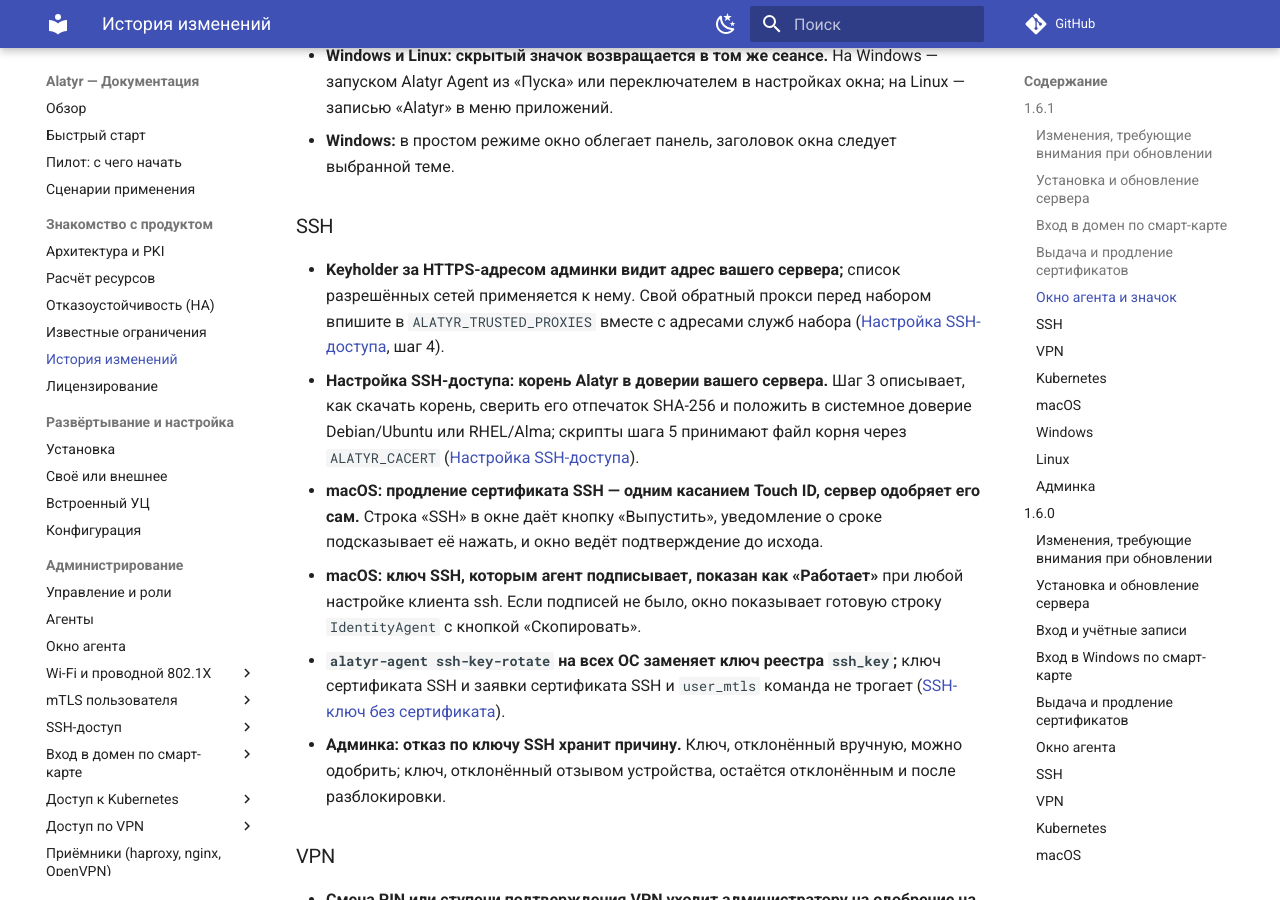
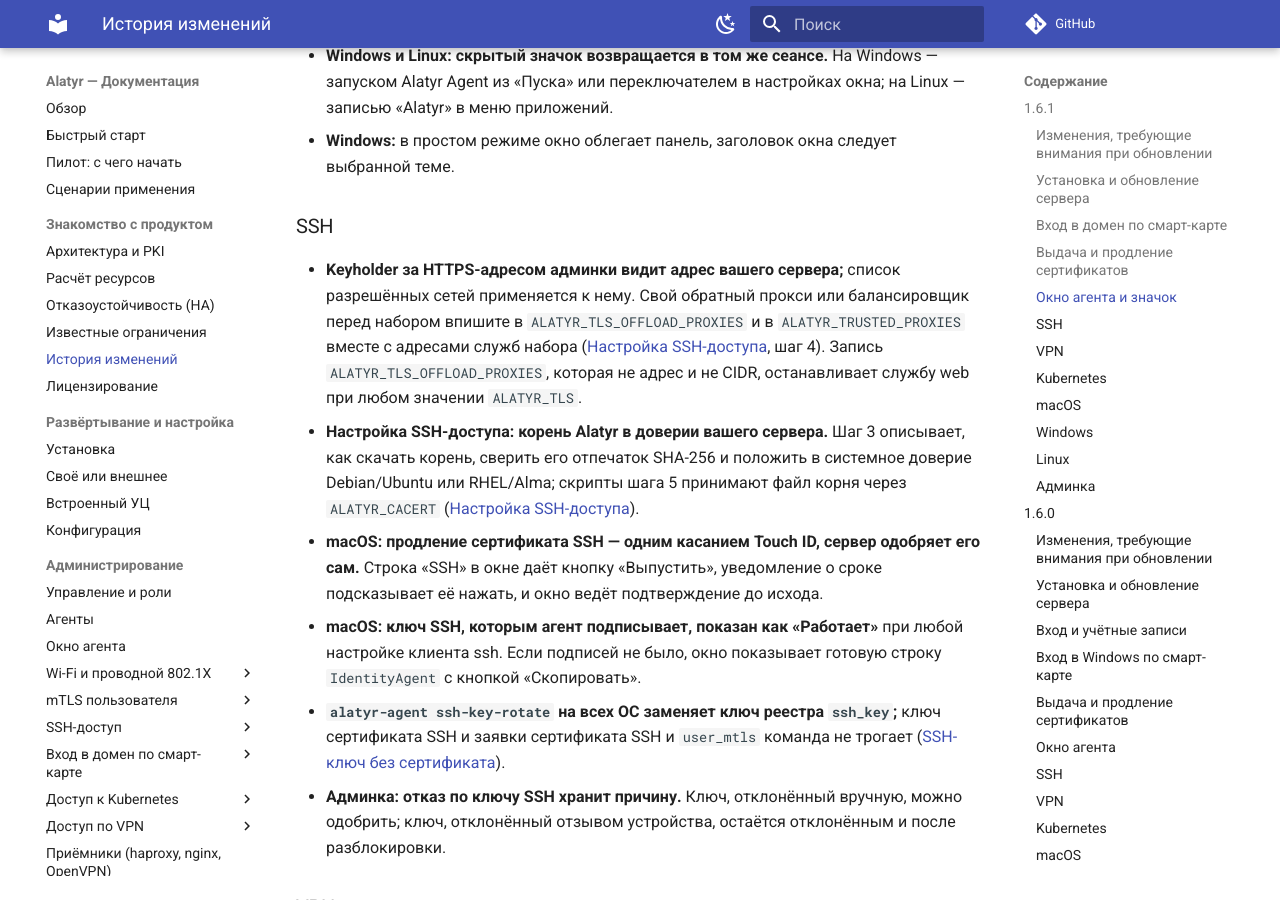
Before and after one commit to s3m4rgl/alatyr-docs, an MkDocs documentation site: the page built from docs/changelog.md, in a window 1280 px wide and 900 px high, scrolled down 4050 px. Built offline with MkDocs 1.6.1 and Material for MkDocs 9.7.7, drawn with Linux system fonts in a browser that asks for light colours; comment, search, counter and statistics services are not loaded.

Commit message:
docs: свой прокси или балансировщик перед набором — в ALATYR_TLS_OFFLOAD_PROXIES и ALATYR_TRUSTED_PROXIES

```diff
--- a/docs/changelog.md
+++ b/docs/changelog.md
@@ -160,9 +160,12 @@ description: "История изменений Alatyr по выпускам: н
 
 ### SSH
 - **Keyholder за HTTPS-адресом админки видит адрес вашего сервера;** список
-  разрешённых сетей применяется к нему. Свой обратный прокси перед набором
-  впишите в `ALATYR_TRUSTED_PROXIES` вместе с адресами служб набора
-  ([Настройка SSH-доступа](ssh/setup.md), шаг 4).
+  разрешённых сетей применяется к нему. Свой обратный прокси или
+  балансировщик перед набором впишите в `ALATYR_TLS_OFFLOAD_PROXIES` и в
+  `ALATYR_TRUSTED_PROXIES` вместе с адресами служб набора
+  ([Настройка SSH-доступа](ssh/setup.md), шаг 4). Запись
+  `ALATYR_TLS_OFFLOAD_PROXIES`, которая не адрес и не CIDR, останавливает
+  службу web при любом значении `ALATYR_TLS`.
 - **Настройка SSH-доступа: корень Alatyr в доверии вашего сервера.** Шаг 3
   описывает, как скачать корень, сверить его отпечаток SHA-256 и положить в
   системное доверие Debian/Ubuntu или RHEL/Alma; скрипты шага 5 принимают
```
Also changed, not shown: docs/configuration.md (+6 -2 lines), docs/ssh/setup.md (+5 -4 lines).
